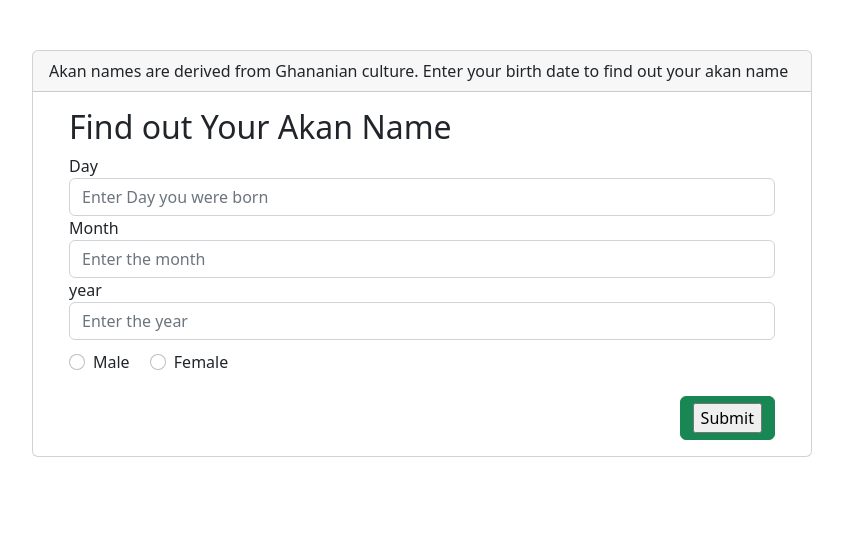
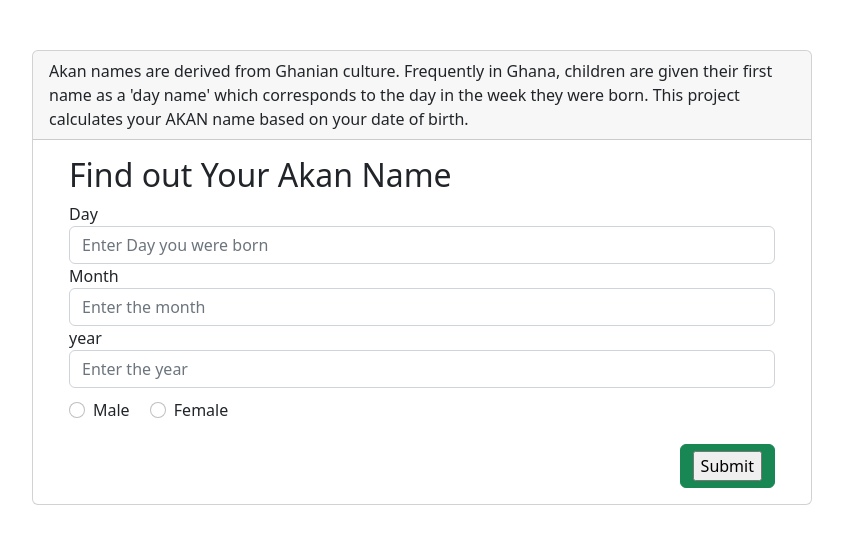
Before and after one commit to naniyule/Birhday_date_calculator, a plain HTML site: page index.html in a window 1280 px wide. Shown: the whole page, without its empty margins (218-1061 px from the left). Drawn offline with nearby package versions, Linux system fonts and the light colour scheme.

Commit message:
Added a better descriptor for the project on index.html header

```diff
--- a/index.html
+++ b/index.html
@@ -13,7 +13,8 @@
     <div id="error-message" class="error"></div>
       <div class="card card-age">
          <div class="card-header">
-            Akan names are derived from Ghananian culture. Enter your birth date to find out your akan name
+            Akan names are derived from Ghanian culture. Frequently in Ghana, children are given their first name as a 'day name' which corresponds to the day in the week they were born.
+            This project calculates your AKAN name based on your date of birth.
          </div>
          <div class="card-body body">
             <div id="error-message"></div>
```
